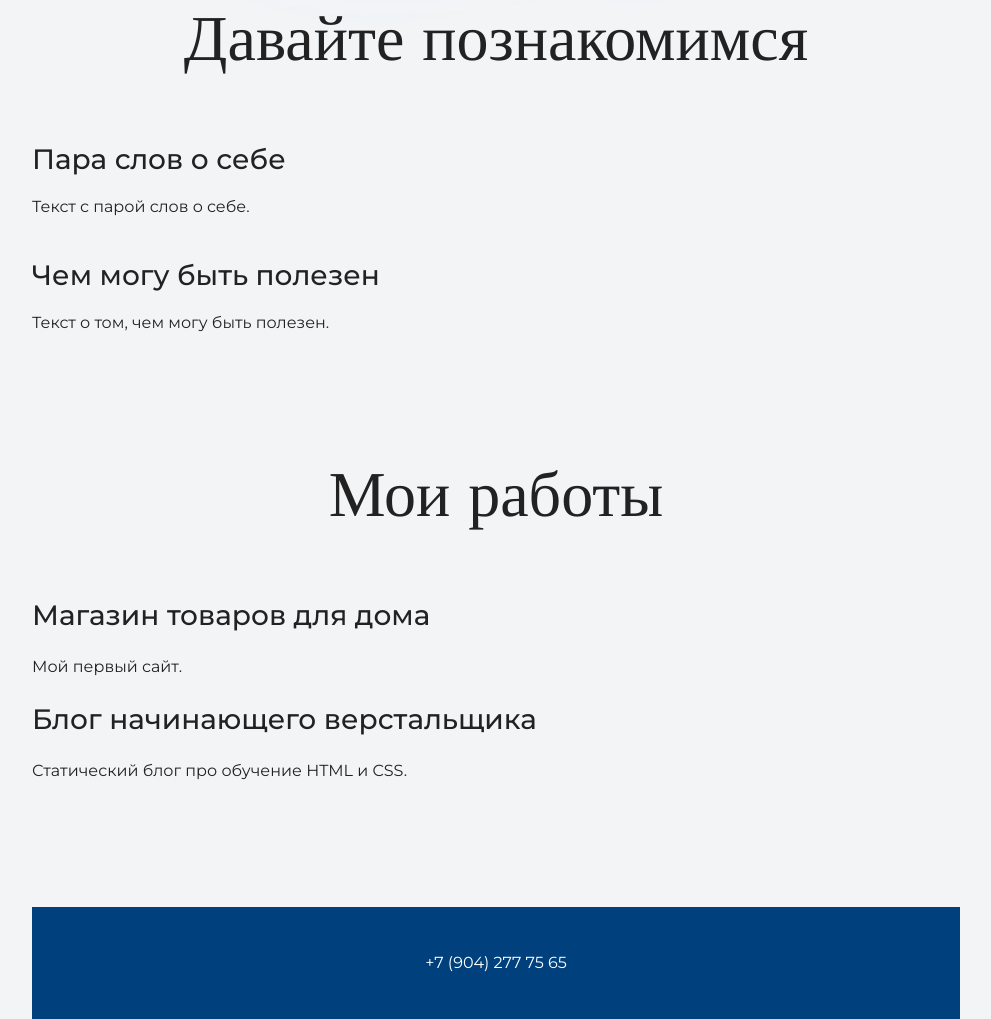
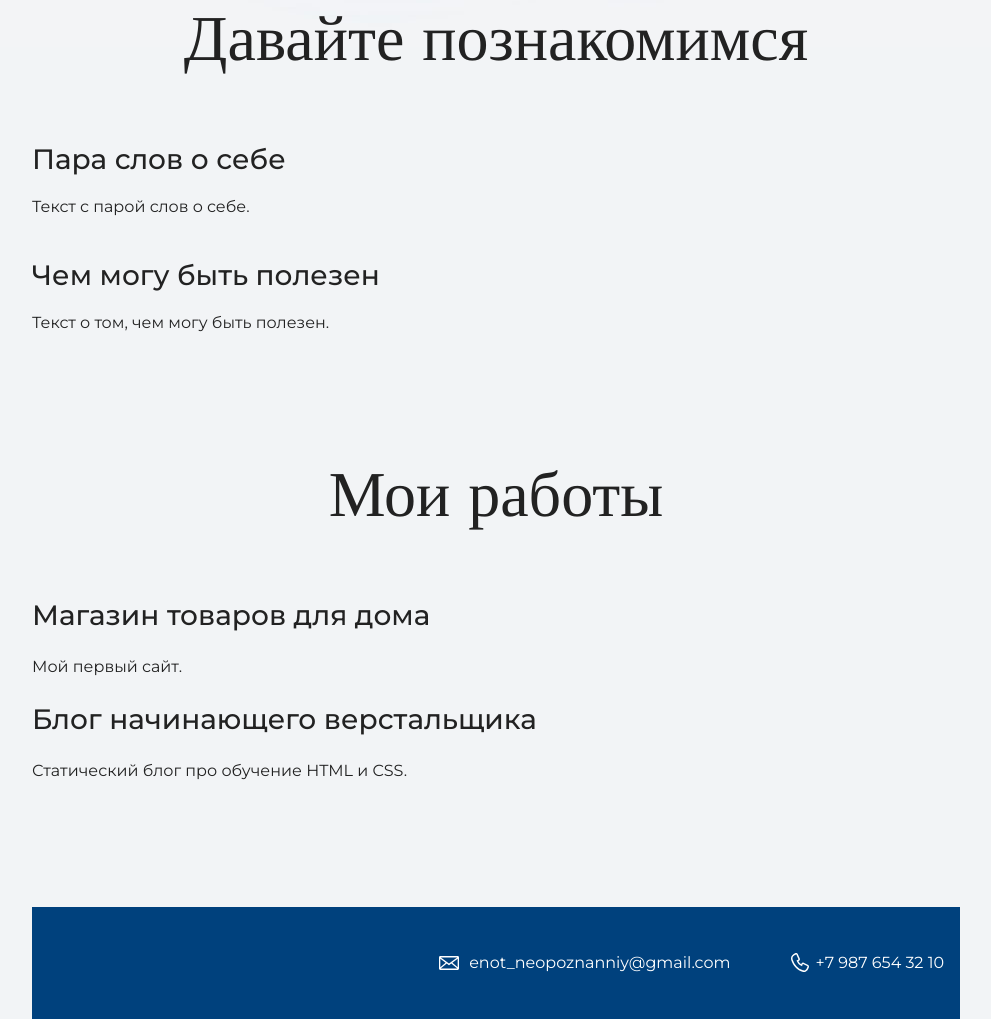
Before and after one commit to Anlanders/portfolio, a plain HTML site: page index.html in a window 1280 px wide. Shown: the part 1033-2052 px from the top of the page, without its empty margins (144-1135 px from the left). Drawn offline with nearby package versions, Linux system fonts and the light colour scheme.

Commit message:
footer info

```diff
--- a/index.html
+++ b/index.html
@@ -36,7 +36,10 @@
     </section>
 
     <footer class="page-footer">
-      +7 (904) 277 75 65
+      <div class="container">
+        <a class="footer-email" href="mailto:enot_neopoznanniy@gmail.com">enot_neopoznanniy@gmail.com</a>
+        <a class="footer-phone" href="tel:+79876543210">+7 987 654 32 10</a>
+      </div>
     </footer>
 </div>
   </body>
```
